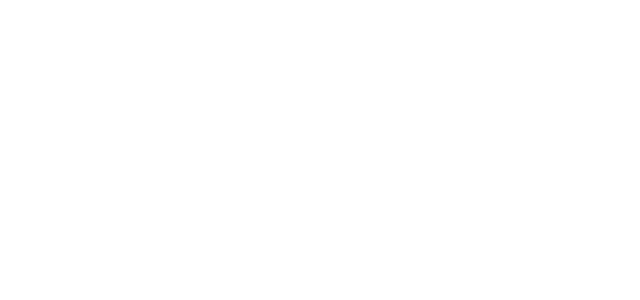
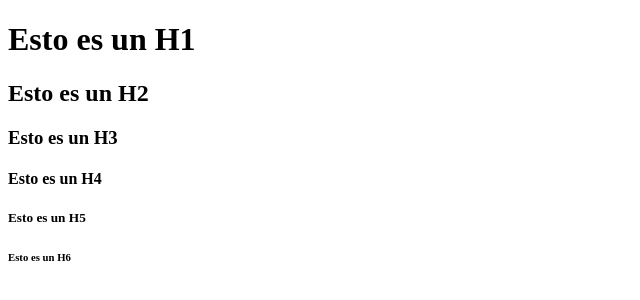
Before and after one commit to PCalvoGarcia/F5, a plain HTML site: page index.html in a window 1280 px wide. Shown: the whole page, without its empty margins (0-640 px from the left). Drawn offline with Linux system fonts and the light colour scheme.

Commit message:
feat: add main title and subtitles

```diff
--- a/index.html
+++ b/index.html
@@ -7,5 +7,12 @@
 </head>
 <body>
 
+    <h1>Esto es un H1</h1>
+    <h2>Esto es un H2</h2>
+    <h3>Esto es un H3</h3>
+    <h4>Esto es un H4</h4>
+    <h5>Esto es un H5</h5>
+    <h6>Esto es un H6</h6>
+
 </body>
 </html>
```
